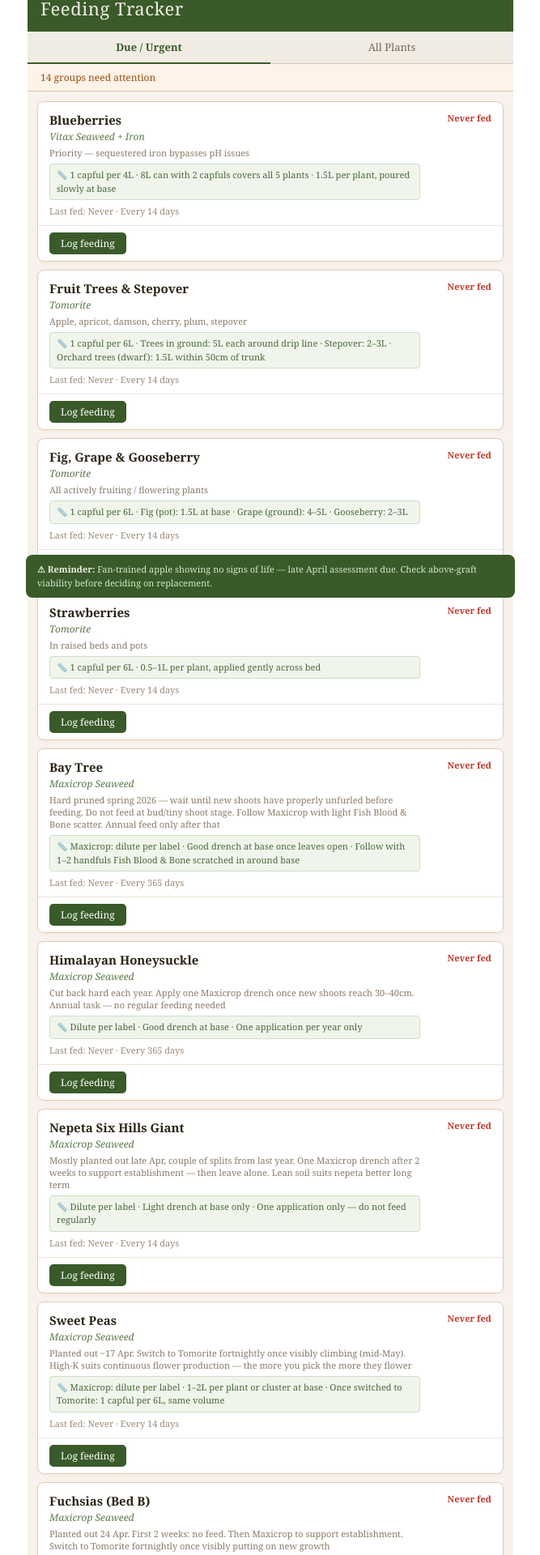
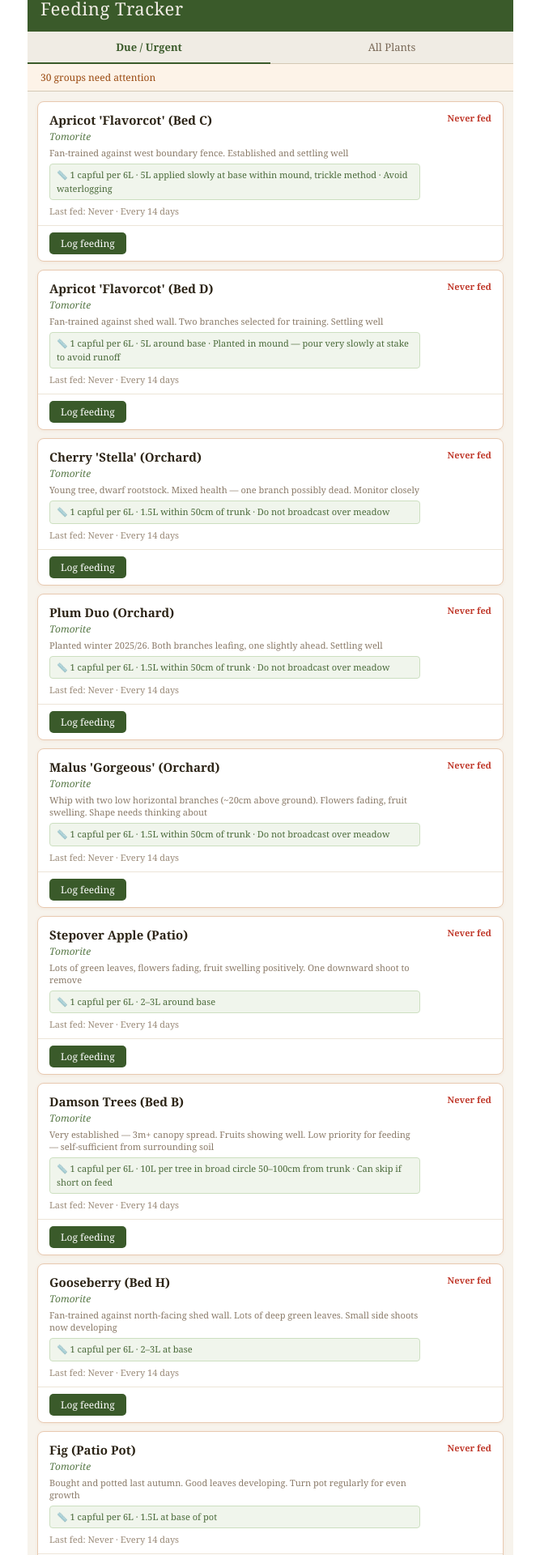
Before and after one commit to mfreynolds71/Garden-App, a React (Vite) app: page / in a window 1280 px wide. Shown: the part 50-1970 px from the top of the page at 81% size, without its empty margins (306-973 px from the left). Built offline with nearby package versions, Linux system fonts and the light colour scheme.

Commit message:
Add files via upload

```diff
--- a/Src/App.jsx
+++ b/Src/App.jsx
@@ -3,69 +3,210 @@ import { useState, useEffect } from "react";
 const STORAGE_KEY = "garden-feeding-records";
 
 const FEED_GROUPS = [
+  // === FRUIT TREES ===
   {
-    id: "blueberries",
-    label: "Blueberries",
-    feed: "Vitax Seaweed + Iron",
+    id: "apricot-bed-c",
+    label: "Apricot 'Flavorcot' (Bed C)",
+    feed: "Tomorite",
     intervalDays: 14,
-    notes: "Priority — sequestered iron bypasses pH issues",
-    quantity: "1 capful per 4L · 8L can with 2 capfuls covers all 5 plants · 1.5L per plant, poured slowly at base",
+    notes: "Fan-trained against west boundary fence. Established and settling well",
+    quantity: "1 capful per 6L · 5L applied slowly at base within mound, trickle method · Avoid waterlogging",
   },
   {
-    id: "fruit-trees",
-    label: "Fruit Trees & Stepover",
+    id: "apricot-bed-d",
+    label: "Apricot 'Flavorcot' (Bed D)",
     feed: "Tomorite",
     intervalDays: 14,
-    notes: "Apple, apricot, damson, cherry, plum, stepover",
-    quantity: "1 capful per 6L · Trees in ground: 5L each around drip line · Stepover: 2–3L · Orchard trees (dwarf): 1.5L within 50cm of trunk",
+    notes: "Fan-trained against shed wall. Two branches selected for training. Settling well",
+    quantity: "1 capful per 6L · 5L around base · Planted in mound — pour very slowly at stake to avoid runoff",
   },
   {
-    id: "fruiting-other",
-    label: "Fig, Grape & Gooseberry",
+    id: "cherry",
+    label: "Cherry 'Stella' (Orchard)",
     feed: "Tomorite",
     intervalDays: 14,
-    notes: "All actively fruiting / flowering plants",
-    quantity: "1 capful per 6L · Fig (pot): 1.5L at base · Grape (ground): 4–5L · Gooseberry: 2–3L",
+    notes: "Young tree, dwarf rootstock. Mixed health — one branch possibly dead. Monitor closely",
+    quantity: "1 capful per 6L · 1.5L within 50cm of trunk · Do not broadcast over meadow",
+  },
+  {
+    id: "plum-duo",
+    label: "Plum Duo (Orchard)",
+    feed: "Tomorite",
+    intervalDays: 14,
+    notes: "Planted winter 2025/26. Both branches leafing, one slightly ahead. Settling well",
+    quantity: "1 capful per 6L · 1.5L within 50cm of trunk · Do not broadcast over meadow",
+  },
+  {
+    id: "malus",
+    label: "Malus 'Gorgeous' (Orchard)",
+    feed: "Tomorite",
+    intervalDays: 14,
+    notes: "Whip with two low horizontal branches (~20cm above ground). Flowers fading, fruit swelling. Shape needs thinking about",
+    quantity: "1 capful per 6L · 1.5L within 50cm of trunk · Do not broadcast over meadow",
+  },
+  {
+    id: "stepover-apple",
+    label: "Stepover Apple (Patio)",
+    feed: "Tomorite",
+    intervalDays: 14,
+    notes: "Lots of green leaves, flowers fading, fruit swelling positively. One downward shoot to remove",
+    quantity: "1 capful per 6L · 2–3L around base",
+  },
+  {
+    id: "damson",
+    label: "Damson Trees (Bed B)",
+    feed: "Tomorite",
+    intervalDays: 14,
+    notes: "Very established — 3m+ canopy spread. Fruits showing well. Low priority for feeding — self-sufficient from surrounding soil",
+    quantity: "1 capful per 6L · 10L per tree in broad circle 50–100cm from trunk · Can skip if short on feed",
+  },
+  // === SOFT FRUIT / FRUITING ===
+  {
+    id: "gooseberry",
+    label: "Gooseberry (Bed H)",
+    feed: "Tomorite",
+    intervalDays: 14,
+    notes: "Fan-trained against north-facing shed wall. Lots of deep green leaves. Small side shoots now developing",
+    quantity: "1 capful per 6L · 2–3L at base",
+  },
+  {
+    id: "fig",
+    label: "Fig (Patio Pot)",
+    feed: "Tomorite",
+    intervalDays: 14,
+    notes: "Bought and potted last autumn. Good leaves developing. Turn pot regularly for even growth",
+    quantity: "1 capful per 6L · 1.5L at base of pot",
+  },
+  {
+    id: "grape",
+    label: "Grape 'Boskoop Glory' (Patio)",
+    feed: "Tomorite",
+    intervalDays: 14,
+    notes: "Vine 1 modest in growth, too small to train to fence yet. Vine 2 longer, begun training with cane",
+    quantity: "1 capful per 6L · 4–5L around base if in ground · 1.5L if in pot",
   },
   {
     id: "strawberries",
-    label: "Strawberries",
+    label: "Strawberries (Raised Bed 1)",
     feed: "Tomorite",
     intervalDays: 14,
-    notes: "In raised beds and pots",
-    quantity: "1 capful per 6L · 0.5–1L per plant, applied gently across bed",
+    notes: "Fruit coming on most plants. Possibly slightly shaded by peas — will improve once peas removed mid-May",
+    quantity: "1 capful per 6L · 0.5–1L per plant applied gently",
   },
   {
-    id: "bay-tree",
-    label: "Bay Tree",
-    feed: "Maxicrop Seaweed",
-    intervalDays: 365,
-    notes: "Hard pruned spring 2026 — wait until new shoots have properly unfurled before feeding. Do not feed at bud/tiny shoot stage. Follow Maxicrop with light Fish Blood & Bone scatter. Annual feed only after that",
-    quantity: "Maxicrop: dilute per label · Good drench at base once leaves open · Follow with 1–2 handfuls Fish Blood & Bone scratched in around base",
+    id: "blueberries",
+    label: "Blueberries (Raised Bed 1 + Patio Pot)",
+    feed: "Vitax Seaweed + Iron",
+    intervalDays: 14,
+    notes: "PRIORITY — sequestered iron bypasses pH problems. 4 in sunken pots in raised bed + 1 in patio pot. Rainwater only",
+    quantity: "1 capful per 4L · 8L can with 2 capfuls covers all 5 plants · 1.5L per plant poured slowly at base",
+  },
+  // === CLIMBERS ===
+  {
+    id: "jasmine",
+    label: "Star Jasmine (Pergola)",
+    feed: "Tomorite",
+    intervalDays: 14,
+    notes: "2 × Trachelospermum jasminoides at pergola posts. Start once visibly pushing new growth on wires (~mid-May). Strulch mulch around base still to do",
+    quantity: "1 capful per 6L · 1–2L per plant at base · Fortnightly through summer",
   },
   {
-    id: "himalayan-honeysuckle",
-    label: "Himalayan Honeysuckle",
-    feed: "Maxicrop Seaweed",
-    intervalDays: 365,
-    notes: "Cut back hard each year. Apply one Maxicrop drench once new shoots reach 30–40cm. Annual task — no regular feeding needed",
-    quantity: "Dilute per label · Good drench at base · One application per year only",
+    id: "honeysuckle-bed-b",
+    label: "Honeysuckle (Bed B)",
+    feed: "Tomorite",
+    intervalDays: 14,
+    notes: "Second year, spreading across trellis well, flower buds showing. Actively growing — good time to start feeding",
+    quantity: "1 capful per 6L · 2–3L at base",
   },
   {
-    id: "nepeta",
-    label: "Nepeta Six Hills Giant",
-    feed: "Maxicrop Seaweed",
+    id: "clematis",
+    label: "Clematis (Bed G)",
+    feed: "Tomorite",
     intervalDays: 14,
-    notes: "Mostly planted out late Apr, couple of splits from last year. One Maxicrop drench after 2 weeks to support establishment — then leave alone. Lean soil suits nepeta better long term",
-    quantity: "Dilute per label · Light drench at base only · One application only — do not feed regularly",
+    notes: "North-facing bed surrounded by holly. Feed fortnightly from now through summer to support flowering",
+    quantity: "1 capful per 6L · 2–3L at base · Keep away from holly root zone",
   },
   {
     id: "sweet-peas",
     label: "Sweet Peas",
     feed: "Maxicrop Seaweed",
     intervalDays: 14,
-    notes: "Planted out ~17 Apr. Switch to Tomorite fortnightly once visibly climbing (mid-May). High-K suits continuous flower production — the more you pick the more they flower",
-    quantity: "Maxicrop: dilute per label · 1–2L per plant or cluster at base · Once switched to Tomorite: 1 capful per 6L, same volume",
+    notes: "Planted out ~17 Apr. Switch to Tomorite fortnightly once visibly climbing (mid-May). The more you pick the more they flower",
+    quantity: "Maxicrop: dilute per label · 1–2L per plant or cluster at base · Once on Tomorite: 1 capful per 6L, same volume",
+  },
+  // === ORNAMENTAL SHRUBS ===
+  {
+    id: "hydrangea",
+    label: "Hydrangea (Bed B)",
+    feed: "Tomorite",
+    intervalDays: 14,
+    notes: "Lots of leaves and flower buds developing — exactly the right moment to start feeding. Fortnightly through summer",
+    quantity: "1 capful per 6L · 2–3L around base",
+  },
+  {
+    id: "beautyberry",
+    label: "Beautyberry (Bed F)",
+    feed: "Maxicrop Seaweed",
+    intervalDays: 14,
+    notes: "Planted last autumn, putting on new green growth. Young plant still establishing — Maxicrop tonic to support roots",
+    quantity: "Dilute per label · Light drench at base · One or two applications only while establishing",
+  },
+  {
+    id: "himalayan-honeysuckle",
+    label: "Himalayan Honeysuckle (Bed C)",
+    feed: "Maxicrop Seaweed",
+    intervalDays: 365,
+    notes: "Cut back hard each year. Apply one Maxicrop drench once new shoots reach 30–40cm. Annual task only",
+    quantity: "Dilute per label · Good drench at base · One application per year only",
+  },
+  {
+    id: "bay-tree",
+    label: "Bay Tree (Bed C)",
+    feed: "Maxicrop Seaweed",
+    intervalDays: 365,
+    notes: "Hard pruned spring 2026 — wait until new shoots have properly unfurled before feeding. Follow with light Fish Blood & Bone scatter. Annual only",
+    quantity: "Maxicrop: dilute per label · Good drench at base once leaves open · Follow with 1–2 handfuls Fish Blood & Bone scratched in",
+  },
+  // === PERENNIALS ===
+  {
+    id: "peonies",
+    label: "Peonies (Beds A & B)",
+    feed: "Tomorite",
+    intervalDays: 28,
+    notes: "Feed while in bud — high potassium supports flower development. Feed again 6 weeks after flowering. Keep away from crown",
+    quantity: "1 capful per 6L · 1–2L per plant around drip line, not at crown · Follow with small handful of Fish Blood & Bone scratched in carefully",
+  },
+  {
+    id: "delphiniums-hollyhocks",
+    label: "Delphiniums & Hollyhocks (Bed A)",
+    feed: "Tomorite",
+    intervalDays: 14,
+    notes: "Hungry plants moving into flowering season. Tomorite supports flower production. Keep well watered",
+    quantity: "1 capful per 6L · 1–2L per plant at base · Fortnightly until flowering finished",
+  },
+  {
+    id: "alstroemeria",
+    label: "Alstroemeria — Peruvian Lily (Patio)",
+    feed: "Tomorite",
+    intervalDays: 14,
+    notes: "Few open flowers, more developing. Pull (don't cut) spent stems from base to trigger more flowers. Keep consistently moist",
+    quantity: "1 capful per 6L · 1–2L per clump at base · Fortnightly late Apr–Sep",
+  },
+  {
+    id: "agapanthus",
+    label: "Agapanthus (Patio Pots)",
+    feed: "Tomorite",
+    intervalDays: 14,
+    notes: "Split last year — re-establishing, may not flower this season. Start once visibly pushing new growth (~mid-May). Do not repot this year",
+    quantity: "1 capful per 6L · 1–1.5L per pot · Fortnightly through summer until end of August",
+  },
+  {
+    id: "nepeta",
+    label: "Nepeta Six Hills Giant (Bed A)",
+    feed: "Maxicrop Seaweed",
+    intervalDays: 14,
+    notes: "Mostly planted late Apr, two splits from last year. One Maxicrop drench after 2 weeks then leave alone. Lean soil suits nepeta",
+    quantity: "Dilute per label · Light drench at base only · One application only — do not feed regularly",
   },
   {
     id: "fuchsias",
@@ -75,45 +216,38 @@ const FEED_GROUPS = [
     notes: "Planted out 24 Apr. First 2 weeks: no feed. Then Maxicrop to support establishment. Switch to Tomorite fortnightly once visibly putting on new growth",
     quantity: "Dilute per label · Light drench at base only · Don't feed until at least 2 weeks after planting",
   },
+  // === PRODUCTIVE ===
   {
-    id: "peonies",
-    label: "Peonies (Bed A)",
+    id: "tomatoes",
+    label: "Tomatoes — Sungold & Gardener's Delight",
     feed: "Tomorite",
-    intervalDays: 28,
-    notes: "Feed now while in bud — high potassium supports flower development. Feed again 6 weeks after flowering to build up for next year. Avoid crown",
-    quantity: "1 capful per 6L · 1–2L per plant around drip line, not at crown · Follow with small handful of Fish Blood & Bone scratched in carefully — avoid disturbing shallow buds",
+    intervalDays: 14,
+    notes: "Not planted out yet. Start Tomorite fortnightly once first flowers appear — not before. Currently on windowsill",
+    quantity: "1 capful per 6L · 1–2L per plant at base once planted · Do not feed before first flowers",
   },
   {
-    id: "agapanthus",
-    label: "Agapanthus (Pots)",
-    feed: "Tomorite",
-    intervalDays: 14,
-    notes: "Split last year — re-establishing, may not flower this season. Start Tomorite once visibly pushing new growth (mid-May). Do not repot this year",
-    quantity: "1 capful per 6L · 1–1.5L per pot · Fortnightly through summer until end of August",
+    id: "rhubarb",
+    label: "Rhubarb (Bed C)",
+    feed: "Fish, Blood & Bone",
+    intervalDays: 28,
+    notes: "No harvesting this year — still establishing after autumn split and multiple moves. Feed around base not on crown",
+    quantity: "2–3 handfuls scattered around base (not on crown) · Scratch lightly into soil · Water in well · Every 4–6 weeks",
   },
   {
-    id: "alstroemeria",
-    label: "Alstroemeria (Peruvian Lily)",
-    feed: "Tomorite",
-    intervalDays: 14,
-    notes: "High-potash feed every 2 weeks while flowering (late Apr–Sep)",
-    quantity: "1 capful per 6L · 1–2L per clump poured at base · Keep consistently moist between feeds",
+    id: "spinach",
+    label: "Spinach (Raised Bed 2)",
+    feed: "Fish, Blood & Bone",
+    intervalDays: 28,
+    notes: "Hold until after first harvests when it needs to push new growth. Light application only",
+    quantity: "1 handful per 0.6m² · Light scatter only · Scratch in and water · Don't overfeed",
   },
   {
     id: "cardoon",
-    label: "Cardoon",
+    label: "Cardoon (Orchard)",
     feed: "Fish, Blood & Bone",
     intervalDays: 28,
-    notes: "Flower spike forming — hungry plant about to put on major growth surge. Maxicrop drench also useful between feeds",
-    quantity: "3–4 handfuls scattered within mulched circle at base · Scratch in and water · Keep feed within mulch ring to avoid enriching surrounding meadow soil",
-  },
-  {
-    id: "spinach",
-    label: "Spinach",
-    feed: "Fish, Blood & Bone",
-    intervalDays: 28,
-    notes: "Hold until after first harvests when it needs to push new growth",
-    quantity: "1 handful per 0.6m² · Light scatter only · Scratch in and water · Don't overfeed — spinach is not hungry",
+    notes: "Flower spike forming — hungry plant about to put on major growth surge. Maxicrop drench also useful between feeds. Keep within mulch ring",
+    quantity: "3–4 handfuls within mulched circle at base · Scratch in and water · Keep feed within mulch ring — avoid enriching surrounding meadow",
   },
 ];
 
@@ -201,7 +335,6 @@ export default function App() {
       maxWidth: 600,
       margin: "0 auto",
     }}>
-      {/* Header */}
       <div style={{
         background: "#3a5a2a",
         padding: "20px 16px 14px",
@@ -213,7 +346,6 @@ export default function App() {
         <div style={{ fontSize: 22, color: "#f0ece4", fontWeight: "normal", letterSpacing: 0.5 }}>Feeding Tracker</div>
       </div>
 
-      {/* Nav */}
       <div style={{ display: "flex", borderBottom: "1px solid #d4c9b5", background: "#f0ece4" }}>
         {[["due", "Due / Urgent"], ["all", "All Plants"]].map(([v, label]) => (
           <button key={v} onClick={() => setView(v)} style={{
@@ -232,7 +364,6 @@ export default function App() {
         ))}
       </div>
 
-      {/* Summary bar */}
       <div style={{
         background: urgentGroups.length > 0 ? "#fdf3e8" : "#edf5e9",
         borderBottom: "1px solid #d4c9b5",
@@ -245,8 +376,7 @@ export default function App() {
           : `${urgentGroups.length} group${urgentGroups.length > 1 ? "s" : ""} need attention`}
       </div>
 
-      {/* Cards */}
-      <div style={{ padding: "12px 12px 80px" }}>
+      <div style={{ padding: "12px 12px 24px" }}>
         {displayGroups.map((group) => {
           const rec = records[group.id];
           const status = getDueStatus(rec?.lastFed, group.intervalDays);
@@ -292,7 +422,7 @@ export default function App() {
                   }}>{status.label}</div>
                 </div>
                 <div style={{ fontSize: 11, color: "#9a8a78", marginTop: 6 }}>
-                  Last fed: {formatDate(rec?.lastFed)} · Every {group.intervalDays} days
+                  Last fed: {formatDate(rec?.lastFed)} · Every {group.intervalDays === 365 ? "year" : `${group.intervalDays} days`}
                 </div>
               </div>
 
@@ -371,25 +501,6 @@ export default function App() {
           );
         })}
       </div>
-
-      {/* Apple reminder */}
-      <div style={{
-        position: "fixed",
-        bottom: 12,
-        left: "50%",
-        transform: "translateX(-50%)",
-        width: "calc(100% - 24px)",
-        maxWidth: 576,
-        background: "#3a5a2a",
-        color: "#d0e8c8",
-        borderRadius: 8,
-        padding: "10px 14px",
-        fontSize: 11,
-        lineHeight: 1.5,
-      }}>
-        <span style={{ color: "#f0ece4", fontWeight: "bold" }}>⚠ Reminder: </span>
-        Fan-trained apple showing no signs of life — late April assessment due. Check above-graft viability before deciding on replacement.
-      </div>
     </div>
   );
-         }
+}
```
